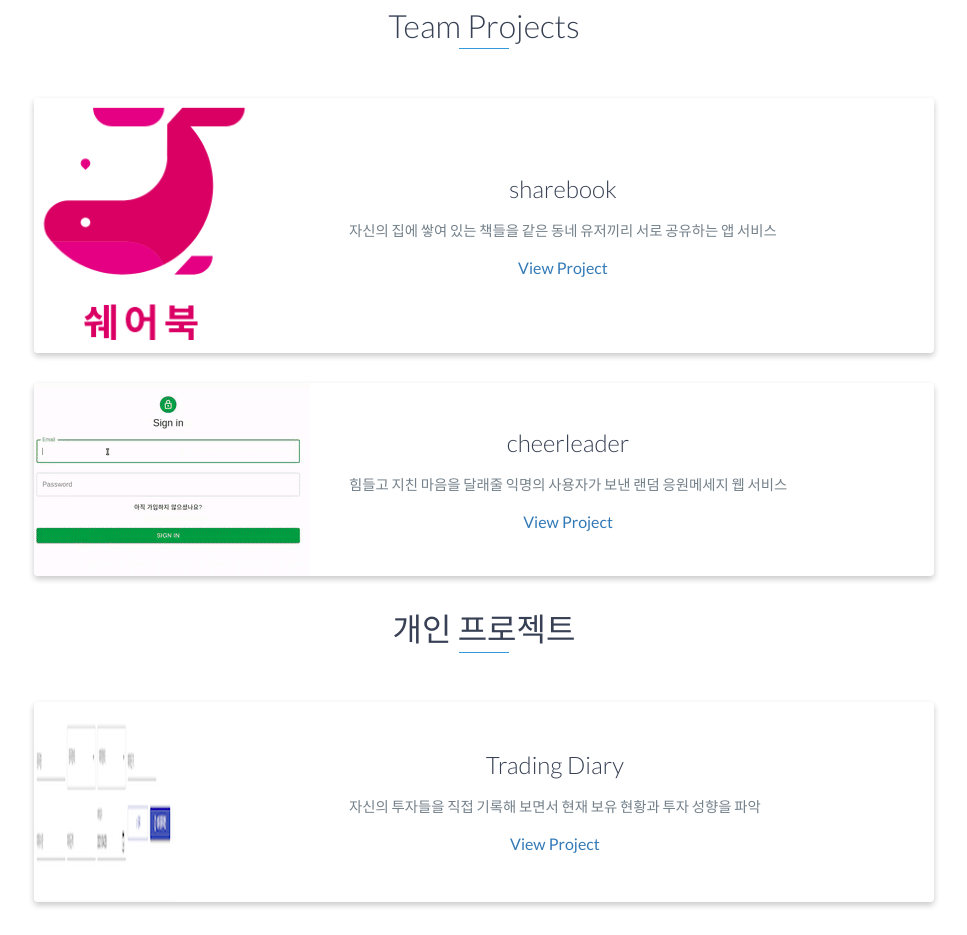
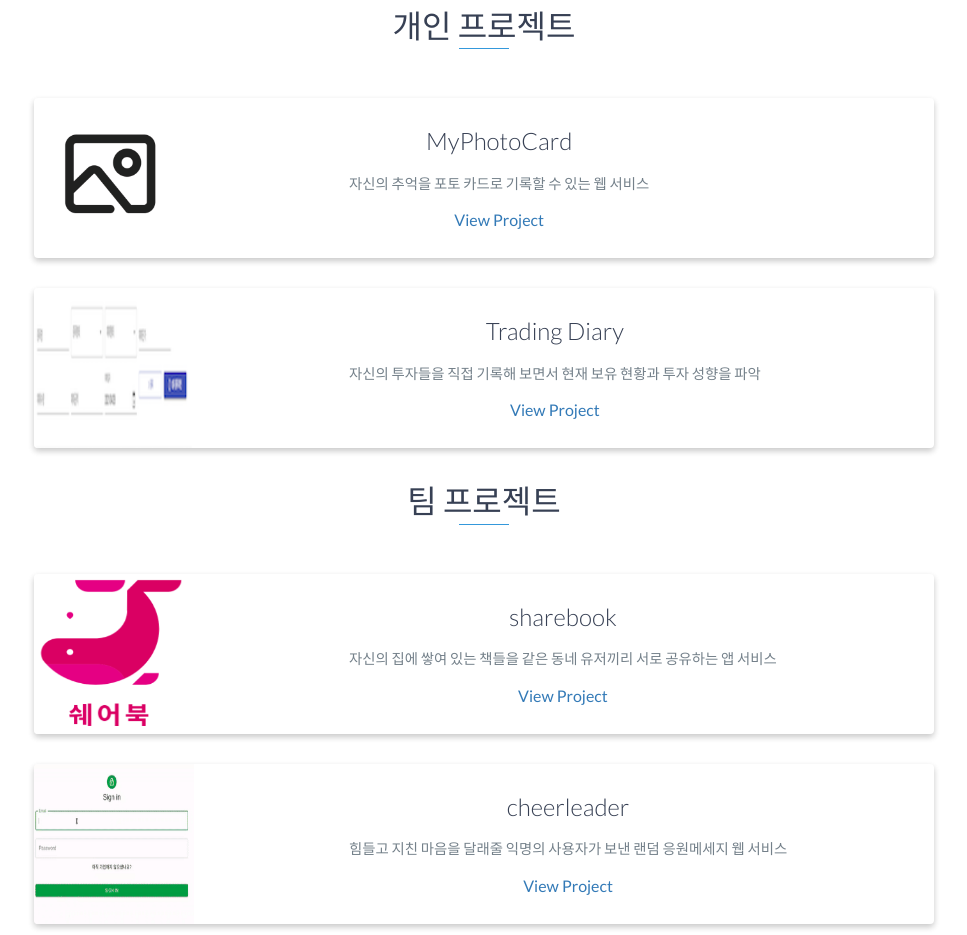
Before and after one commit to ThreeFive85/ThreeFive85.github.io, a website: page index.html in a window 1280 px wide. Shown: the part 1581-2516 px from the top of the page, without its empty margins (156-1123 px from the left). Drawn offline with nearby package versions, Linux system fonts and the light colour scheme.

Commit message:
Fix: add project

```diff
--- a/index.html
+++ b/index.html
@@ -118,12 +118,54 @@
     <!-- End #skills -->
 
     <div id="projects">
-      <h2 class="heading"> Team Projects</h2>
+      <h2 class="heading">개인 프로젝트</h2>
+      <div class="container">
+        <div class="row">
+          <!-- 1개의 프로젝트 블럭 시작 -->
+          <div class="project shadow-large">
+            <div class="project-image">
+              <img src="images/myphotocard.png" width="160px" height="160px" />
+            </div>
+            <!-- End .project-image -->
+            <div class="project-info">
+              <h3>MyPhotoCard</h3>
+              <p>
+                자신의 추억을 포토 카드로 기록할 수 있는 웹 서비스
+              </p>
+              <a href="https://github.com/ThreeFive85/MyPhotoCard"
+                >View Project</a
+              >
+            </div>
+            <!-- End .project-info -->
+          </div>
+          <!-- 1개의 프로젝트 블럭 끝 -->
+
+          <div class="project shadow-large">
+            <div class="project-image">
+              <img src="images/submit.png" width="160px" height="160px" />
+            </div>
+            <!-- End .project-image -->
+            <div class="project-info">
+              <h3>Trading Diary</h3>
+              <p>
+                자신의 투자들을 직접 기록해 보면서 현재 보유 현황과 투자 성향을 파악
+              </p>
+              <a href="https://github.com/ThreeFive85/TradingDiary"
+                >View Project</a
+              >
+            </div>
+            <!-- End .project-info -->
+          </div>
+          <!-- End .project -->
+        </div>
+      </div>
+
+      <h2 class="heading"> 팀 프로젝트</h2>
       <div class="container">
         <div class="row">
           <div class="project shadow-large">
             <div class="project-image">
-              <img src="images/sharebook.png" />
+              <img src="images/sharebook.png" width="160px" height="160px" />
             </div>
             <!-- End .project-image -->
             <div class="project-info">
@@ -142,7 +184,7 @@
 
           <div class="project shadow-large">
             <div class="project-image">
-              <img src="images/cheerleader.png" />
+              <img src="images/cheerleader.png" width="160px" height="160px" />
             </div>
             <!-- End .project-image -->
             <div class="project-info">
@@ -152,29 +194,6 @@
                 웹 서비스
               </p>
               <a href="https://github.com/ThreeFive85/FirstProject-cheerleader"
-                >View Project</a
-              >
-            </div>
-            <!-- End .project-info -->
-          </div>
-          <!-- End .project -->
-        </div>
-      </div>
-
-      <h2 class="heading">개인 프로젝트</h2>
-      <div class="container">
-        <div class="row">
-          <div class="project shadow-large">
-            <div class="project-image">
-              <img src="images/submit.png" />
-            </div>
-            <!-- End .project-image -->
-            <div class="project-info">
-              <h3>Trading Diary</h3>
-              <p>
-                자신의 투자들을 직접 기록해 보면서 현재 보유 현황과 투자 성향을 파악
-              </p>
-              <a href="https://github.com/ThreeFive85/TradingDiary"
                 >View Project</a
               >
             </div>
```
Also changed, not shown: images/myphotocard.png (added).
